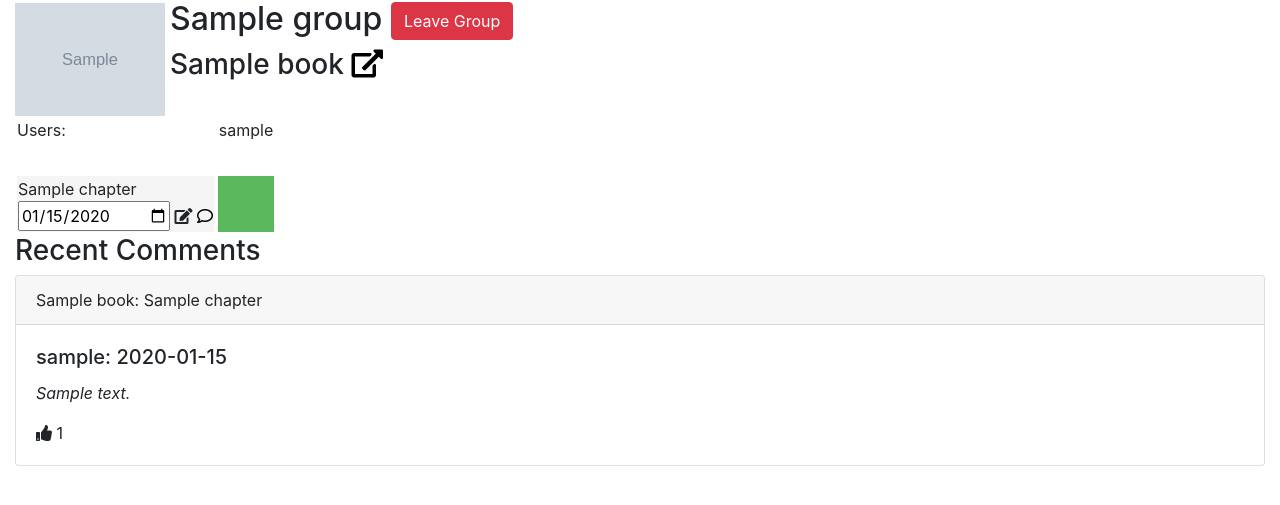
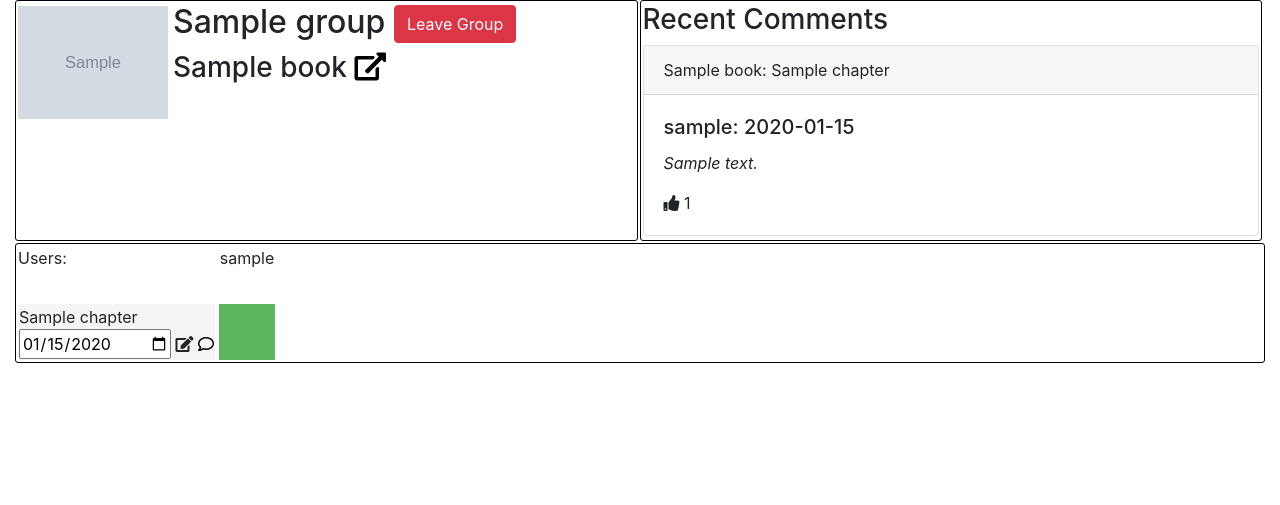
Before and after one commit to joshdbarton/nightstand-capstone, a Django app: page /groups/1 in a window 1280 px wide. Shown: the part 101-606 px from the top of the page. Run offline with Django 3.2, Linux system fonts and the light colour scheme; a user stored in the database is signed in; tables that the repository leaves empty hold one stand-in row (values such as "Sample post"); grey boxes marked "Sample" are stand-in pictures; some libraries are stand-ins or nearby versions.

Commit message:
final styles for group view

```diff
--- a/nightstand_dashboard/static/nightstand_dashboard/main.css
+++ b/nightstand_dashboard/static/nightstand_dashboard/main.css
@@ -123,6 +123,10 @@ Dashboard Layout
 .comment-box-dashboard {
     max-height: 420px;
     overflow: scroll;
+}
+
+.comment-card {
+    margin-bottom: 2px;
 }
 
 /**************************
@@ -300,4 +304,39 @@ Media Queries
         overflow: scroll;
     }
     /*Group Detail View*/
+    .group-view-div {
+        display: flex;
+        flex-direction: row;
+        flex-wrap: wrap;
+    }
+    .group-detail-card {
+        order: 1;
+        width: 49.8%;
+        padding: 2px;
+        border: solid 1px black;
+        border-radius: 3px;
+        margin-right: 2px;
+        margin-bottom: 2px;
+    }
+    #group-comments {
+        order: 2;
+        max-height: 400px;
+        width: 49.8%;
+        border: solid 1px black;
+        border-radius: 3px;
+        margin-bottom: 2px;
+        padding: 2px;
+        overflow: hidden;
+    }
+    .group-comments-box {
+        max-height: 370px;
+        overflow: scroll;
+    }
+    #group-progress {
+        order: 3;
+        width: 100%;
+        border: solid 1px black;
+        border-radius: 3px;
+    }
+
 }
--- a/nightstand_dashboard/templates/nightstand_dashboard/group_detail.html
+++ b/nightstand_dashboard/templates/nightstand_dashboard/group_detail.html
@@ -1,6 +1,7 @@
 {% extends 'nightstand_dashboard/base.html' %}
 
 {% block content %}
+<div class="group-view-div">
     <div class="group-detail-card">
         <img src="{{group.book.thumbnail}}" alt="{{book.title}} cover" width="150"/>
         <h2>{{group}}{% if reader not in group.readers.all %}
@@ -36,6 +37,7 @@
 
     <div id="group-comments">
         <h3>Recent Comments</h3>
+        <div class="group-comments-box">
             {% for comment in comments %}
             <div class="card comment-card">
                     <div class="card-header">
@@ -55,4 +57,6 @@
             </div>
             {% endfor %}
         </div>
+    </div>
+</div>
 {% endblock %}
```
Lines whose indentation alone changed are shown as unchanged.
